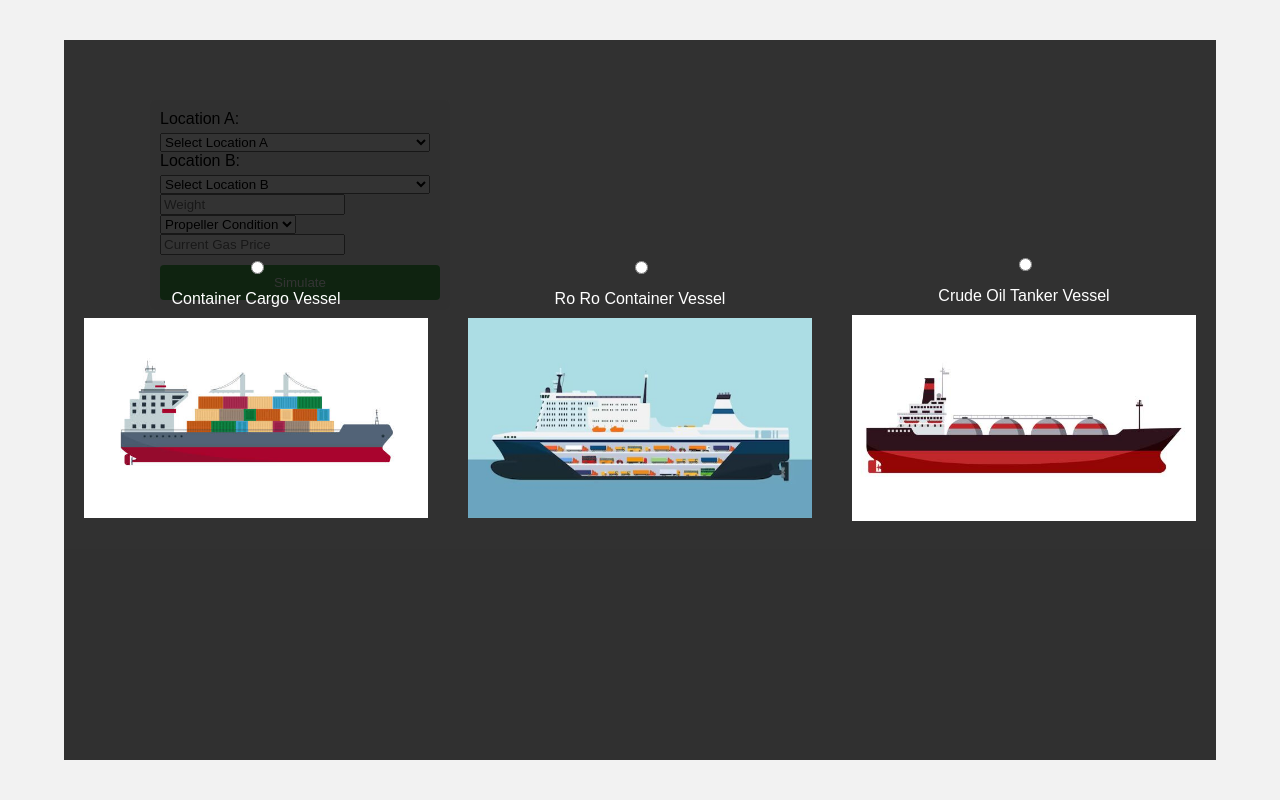
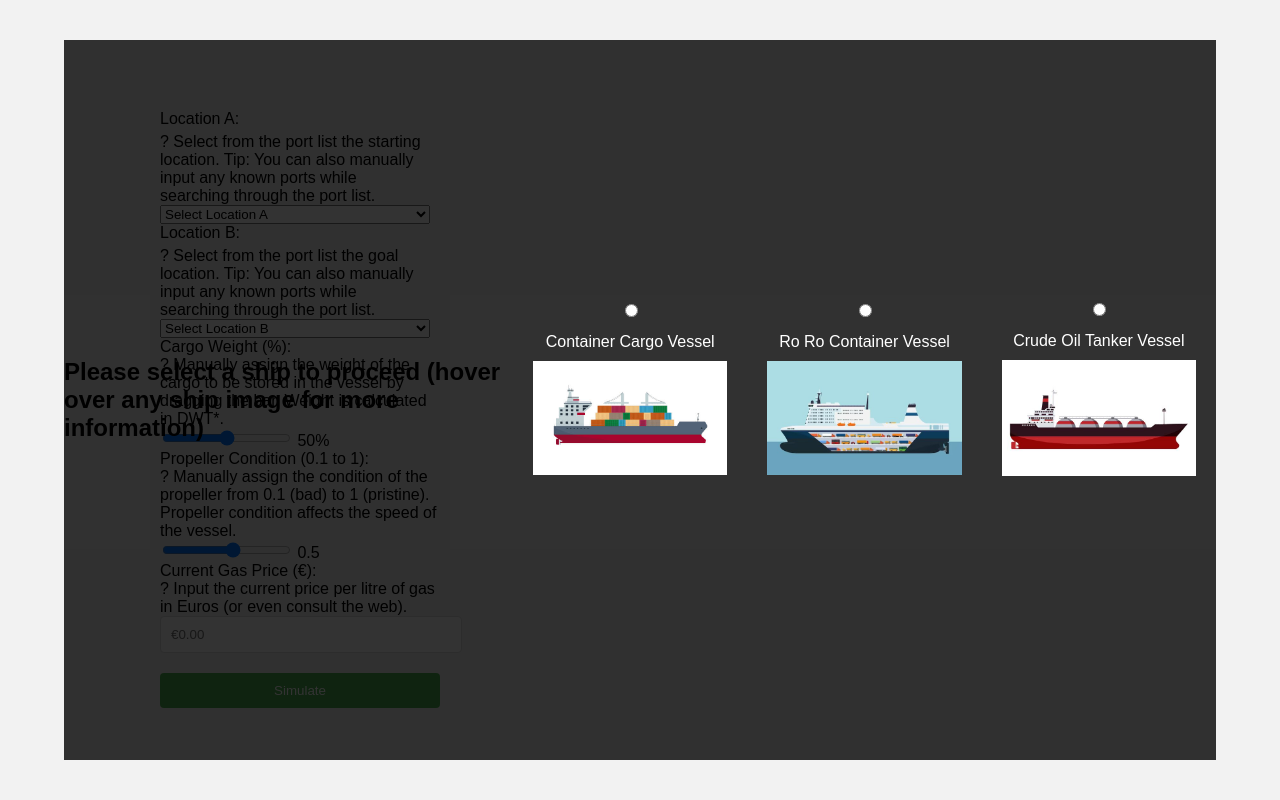
Before and after one commit to Brainmated/Route-Optimization-System-Shipping-, a Django app: template ISROS/routing/templates/debug.html in a window 1280 px wide. Run offline with Django 4.2, Linux system fonts and the light colour scheme; the template is opened without the code that fills it, so the values that code supplies are empty; parts of the project's set-up code (start-up, migrations or seed data) failed here and were passed over.

Commit message:
Update debug.html

```diff
--- a/ISROS/routing/templates/debug.html
+++ b/ISROS/routing/templates/debug.html
@@ -14,13 +14,19 @@
         <form method="post" action="{% url 'simulate' %}" id="vesselForm">
           {% csrf_token %}
           <div class="overlay">
+            <div class="overlay-title">
+                <h2>Please select a ship to proceed (hover over any ship image for more information)</h2>
+            </div>
               <div class="vessel-container">
                   <input type="radio" name="shipType" id="shipType1" value="container" class="hidden-radio">
                   <label for="shipType1" class="vessel">
                       <p class="vessel-label">Container Cargo Vessel</p>
                       <img src="{% static 'container.jpg' %}" alt="Container Cargo Vessel">
                   </label>
-                  <span class="typewriter-text" data-text="Information about Container Cargo Vessel."></span>
+                  <span class="typewriter-text" data-text="A Container Cargo Vessel carries standardized shipping containers. Attributes:
+                  - Average Speed: 22 knots
+                  - Max DWT: 182000 tons
+                  - Fuel Consumption Rate: 100 ton/hour"></span>
               </div>
               <div class="vessel-container">
                   <input type="radio" name="shipType" id="shipType2" value="roro" class="hidden-radio">
@@ -28,7 +34,11 @@
                       <p class="vessel-label">Ro Ro Container Vessel</p>
                       <img src="{% static 'ro ro.jpg' %}" alt="Ro Ro Container Vessel">
                   </label>
-                  <span class="typewriter-text" data-text="Information about Ro Ro Vessel."></span>
+                  <span class="typewriter-text" data-text="A Ro-Ro (Roll-on/Roll-off) Ship is designed to carry wheeled cargo such as cars, trucks,
+                  semi-trailer trucks, trailers and railroad cars that are driven on and off the ship on their own wheels. Attributes:
+                  - Average Speed: 17.5 knots
+                  - Max DWT: 10000 tons
+                  - Fuel Consumption Rate: 60 ton/hour"></span>
               </div>
               <div class="vessel-container">
                   <input type="radio" name="shipType" id="shipType3" value="tanker" class="hidden-radio">
@@ -36,7 +46,10 @@
                       <p class="vessel-label">Crude Oil Tanker Vessel</p>
                       <img src="{% static 'tanker.jpg' %}" alt="Crude Oil Tanker Vessel">
                   </label>
-                  <span class="typewriter-text" data-text="Information about Crude Oil Tanker Vessel."></span>
+                  <span class="typewriter-text" data-text="A Crude Oil Tanker Vessel is used to transport bulk quantities of crude oil. Attributes:
+                  - Average Speed: 13.5 knots
+                  - Max DWT: 200000 tons
+                  -Fuel Consumption Rate: 200 ton/hour"></span>
               </div>
           </div>
         <div id="input-box">
@@ -44,6 +57,10 @@
                 {% csrf_token %}
                 <div class="dropdown-container">
                     <label for="locationA">Location A:</label>
+                    <div class="tooltip"
+                        <i class="question-icon">?</i>
+                        <span class="tooltip-text">Select from the port list the starting location. Tip: You can also manually input any known ports while searching through the port list.</span>
+                    </div>
                     <select name="locationA" id="locationA">
                         <option value="">Select Location A</option>
                         {% for port in ports %}
@@ -53,6 +70,10 @@
                 </div>
                 <div class="dropdown-container">
                     <label for="locationB">Location B:</label>
+                    <div class="tooltip"
+                        <i class="question-icon">?</i>
+                        <span class="tooltip-text">Select from the port list the goal location. Tip: You can also manually input any known ports while searching through the port list.</span>
+                    </div>
                     <select name="locationB" id="locationB">
                         <option value="">Select Location B</option>
                         {% for port in ports %}
@@ -60,24 +81,52 @@
                         {% endfor %}
                     </select>
                 </div>
-                <input type="number" name="weight" placeholder="Weight">
-                <select name="propellerCondition" id="propellerCondition">
-                    <option value="">Propeller Condition</option>
-                </select>
-                <input type="number" name="currentGasPrice" placeholder="Current Gas Price">
+                <div class="input-group">
+                    <label for="weight">Cargo Weight (%):</label>
+                    <div class="tooltip"
+                        <i class="question-icon">?</i>
+                        <span class="tooltip-text">Manually assign the weight of the cargo to be stored in the vessel by dragging the bar. Weight is calculated in DWT*.</span>
+                    </div>
+                    <input type="range" id="weight" name="weight" min="1" max="100" step="1">
+                    <span id="weightDisplay">50%</span>
+                </div>
+                <div class="input-group">
+                    <label for="propellerCondition">Propeller Condition (0.1 to 1):</label>
+                    <div class="tooltip"
+                        <i class="question-icon">?</i>
+                        <span class="tooltip-text">Manually assign the condition of the propeller from 0.1 (bad) to 1 (pristine). Propeller condition affects the speed of the vessel.</span>
+                    </div>
+                    <input type="range" id="propellerCondition" name="propellerCondition" min="0.1" max="1" step="0.1">
+                    <span id="propellerDisplay">0.5</span>
+                </div>
+                <div class="input-group">
+                    <label for="currentGasPrice">Current Gas Price (€):</label>
+                    <div class="tooltip"
+                        <i class="question-icon">?</i>
+                        <span class="tooltip-text">Input the current price per litre of gas in Euros (or even consult the web).</span>
+                    </div>
+                    <input type="text" id="currentGasPrice" name="currentGasPrice" placeholder="€0.00">
+                </div>
                 <button type="submit" name="action" value="simulate">Simulate</button>
             </form>
         </div>
         {% endif %}
+        <div id="loadingOverlay" style="display:none;">
+            <div class="loader"></div>
+            <p class="loading-joke">Why is sailing like oil drilling? – They’re both a crewd business!</p>
+        </div>
         {% if simulation_run %}
         <div id="info-box">
           Information
           <p>From {{ locationA }} to {{ locationB }}, the distance is {{ distance_km }} km.</p>
           <p>Selected Ship: {{ selected_ship }}</p>
-          <p>Average Speed: {{ average_speed_knots }} knots</p>
+          <p>Average Speed: {{ average_speed_knots }} knots (Adjusted Speed: {{ adjusted_speed_kmh }} km/h)</p>
+          <p>Fuel Cost per Nautical Mile: ${{ fuel_cost_per_nautical_mile }}</p>
           <p>Fuel Consumption Rate: {{ fuel_consumption_rate }} liters per hour</p>
           <p>Travel Time: {{ travel_time_hours }} hours</p>
           <p>Total Fuel Consumption: {{ fuel_consumption }} liters</p>
+          <p>Total Fuel Cost: ${{ total_fuel_cost }}</p>
+          <a href="{% url 'export_path' %}" class="btn btn-primary">Export Path to Text File</a>
             <form action="{% url 'debug' %}" method="get">
                 <button type="submit">Change/Modify Route</button>
             </form>
```
